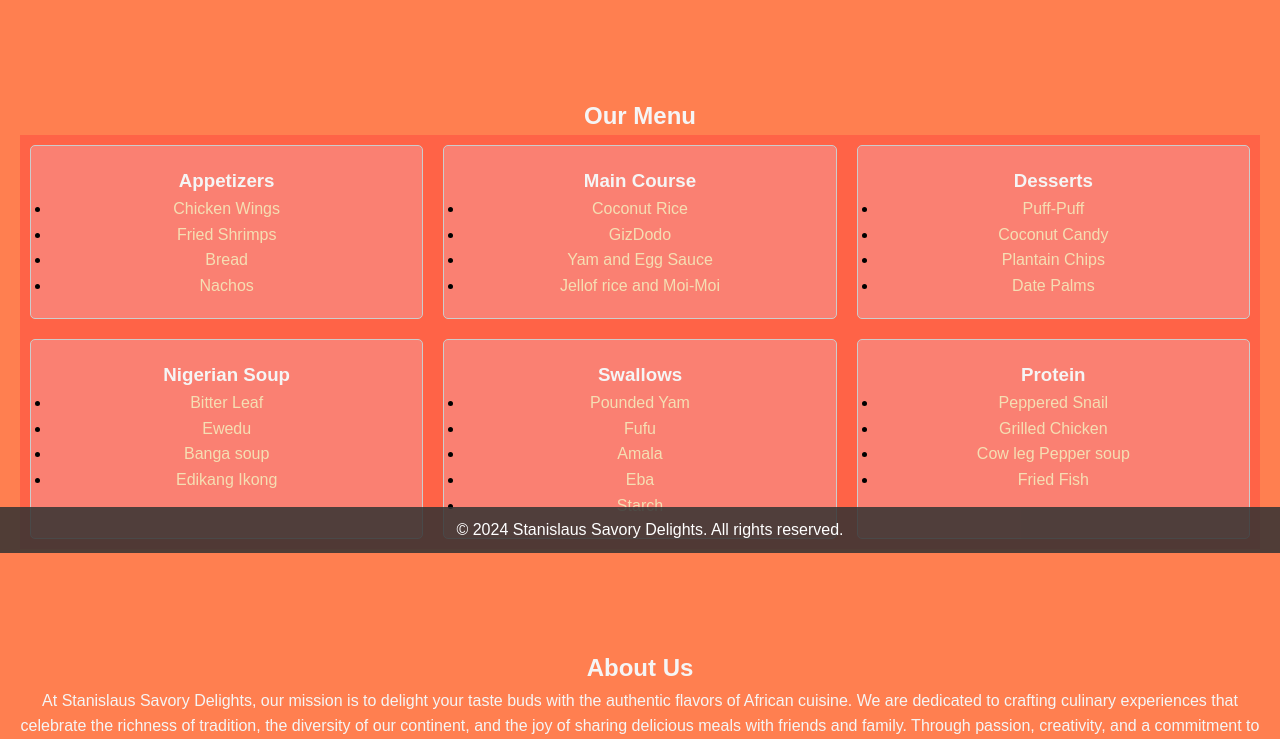
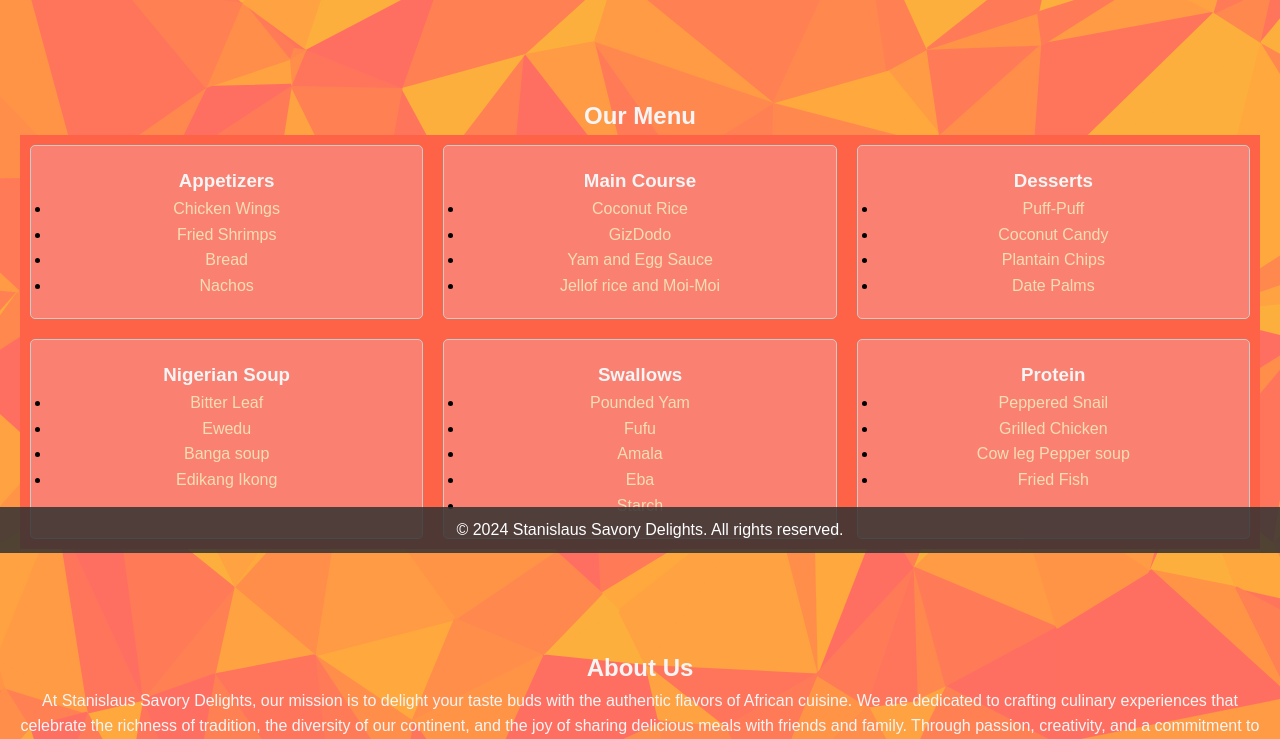
Before and after one commit to Chief-Odili/landingpage, a plain HTML site: page index.html in a window 1280 px wide. Shown: the part 247-986 px from the top of the page. Drawn offline with Linux system fonts and the light colour scheme.

Commit message:
updated background

```diff
--- a/index.html
+++ b/index.html
@@ -12,12 +12,15 @@
 
     /* Basic styling */
     body {
+      background-image: url('images/poly.svg');
+      background-size: cover;
+      background-position: center;
+      background-repeat: no-repeat;
       font-family: Arial, sans-serif;
       line-height: 1.6;
     }
 
     header {
-      background-color:salmon ;
       padding: 20px;
 
     }
@@ -66,7 +69,6 @@
     .section {
       padding: 50px 20px;
       text-align: center;
-      background-color: coral;
     }
 
     .menu-items {
```
Also changed, not shown: images/pic.svg (added), images/poly.svg (added), 2 other files.
